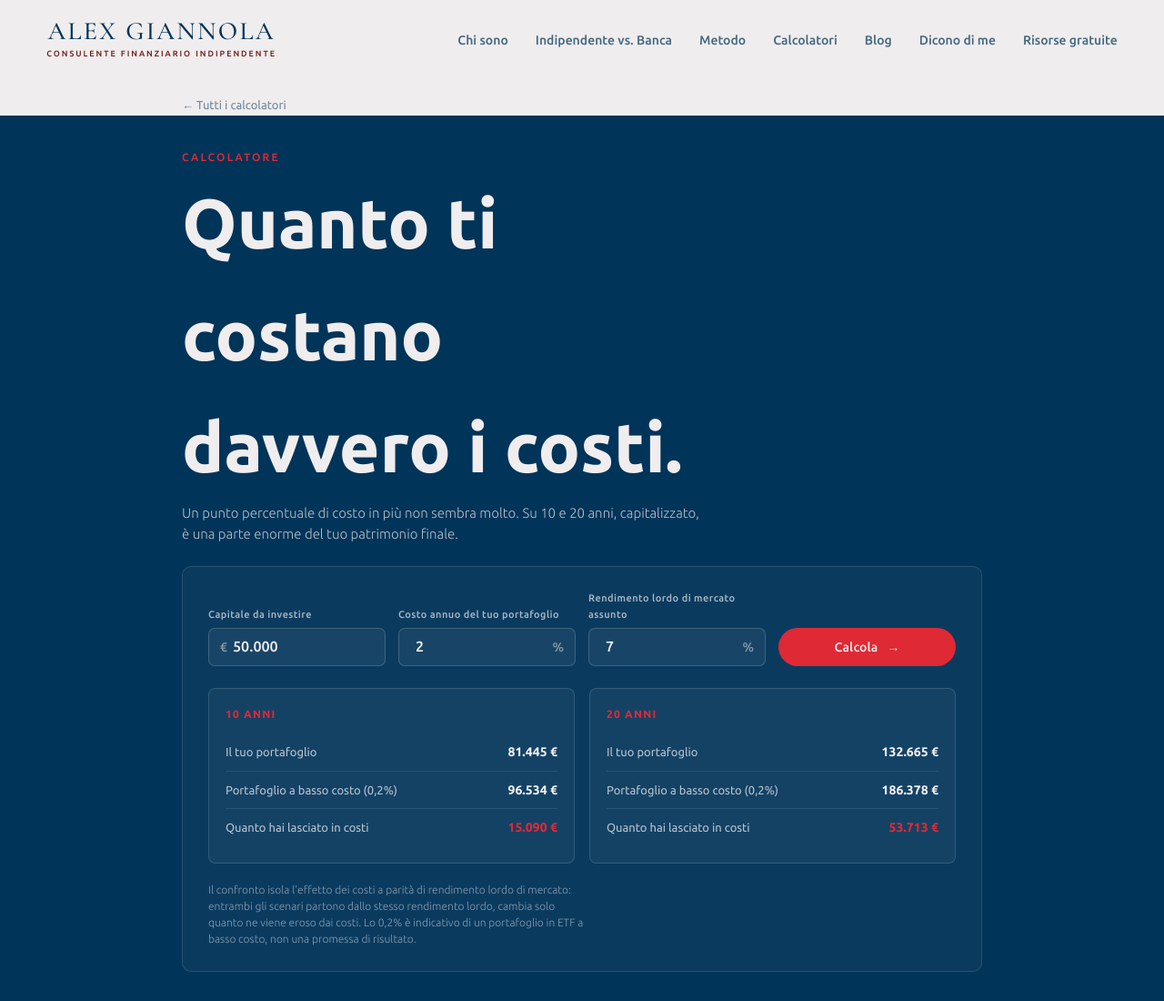
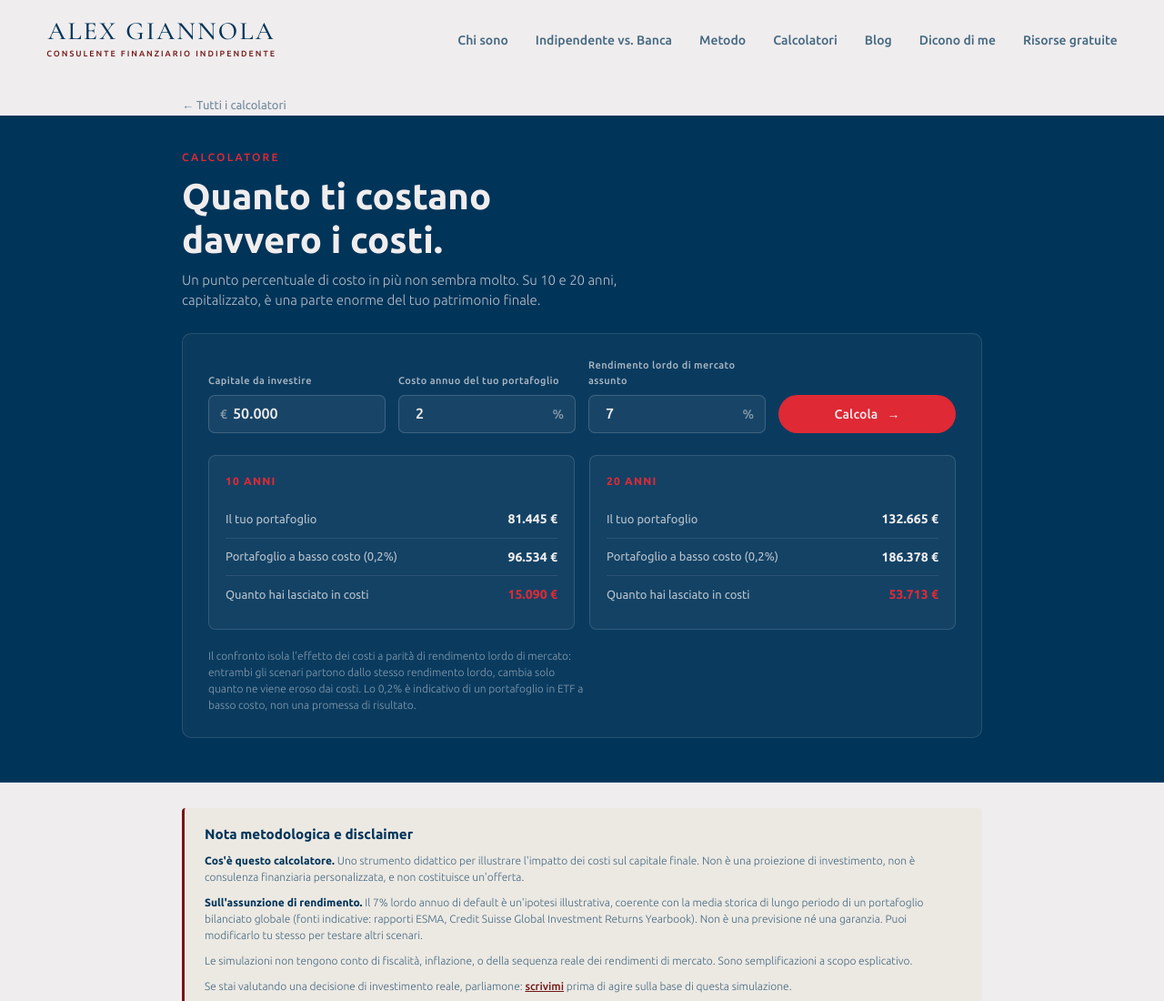
Before and after one commit to alexgiannola/sito-alex-giannola, a plain HTML site: page calcolatore-costi.html in a window 1280 px wide. Shown: the top 1100 px of the page at 91% size. Drawn offline with nearby package versions, Linux system fonts and the light colour scheme.

Commit message:
Add files via upload

```diff
--- a/css/calcolatori.css
+++ b/css/calcolatori.css
@@ -18,11 +18,17 @@
 .calc-section { padding: clamp(32px, 4vw, 48px) 0; border-top: 1px solid var(--hairline); }
 .calc-section.bg-dark { border-top: none; border-bottom: 1px solid rgba(240,237,238,0.1); }
 
-.calc-head { max-width: 600px; margin-bottom: 24px; }
-.calc-head h2 { margin-top: 8px; margin-bottom: 10px; font-size: clamp(1.35rem, 2.6vw, 1.9rem); line-height: 1.15; }
-.calc-head h2 em { font-style: italic; color: var(--deep-crimson); font-weight: 400; }
-.bg-dark .calc-head h2 em { color: var(--firebrick-red); }
-.calc-head .lead { font-size: 15px; }
+.calc-head { max-width: 760px; margin-bottom: 24px; }
+.calc-head h1, .calc-head h2 {
+  margin-top: 8px;
+  margin-bottom: 10px;
+  font-size: clamp(1.7rem, 3.6vw, 2.5rem);
+  line-height: 1.18;
+  text-wrap: balance;
+}
+.calc-head h1 em, .calc-head h2 em { font-style: italic; color: var(--deep-crimson); font-weight: 400; }
+.bg-dark .calc-head h1 em, .bg-dark .calc-head h2 em { color: var(--firebrick-red); }
+.calc-head .lead { font-size: 15px; max-width: 62ch; }
 .calc-assumption-note {
   font-size: 12.5px;
   color: var(--ink-muted);
```
